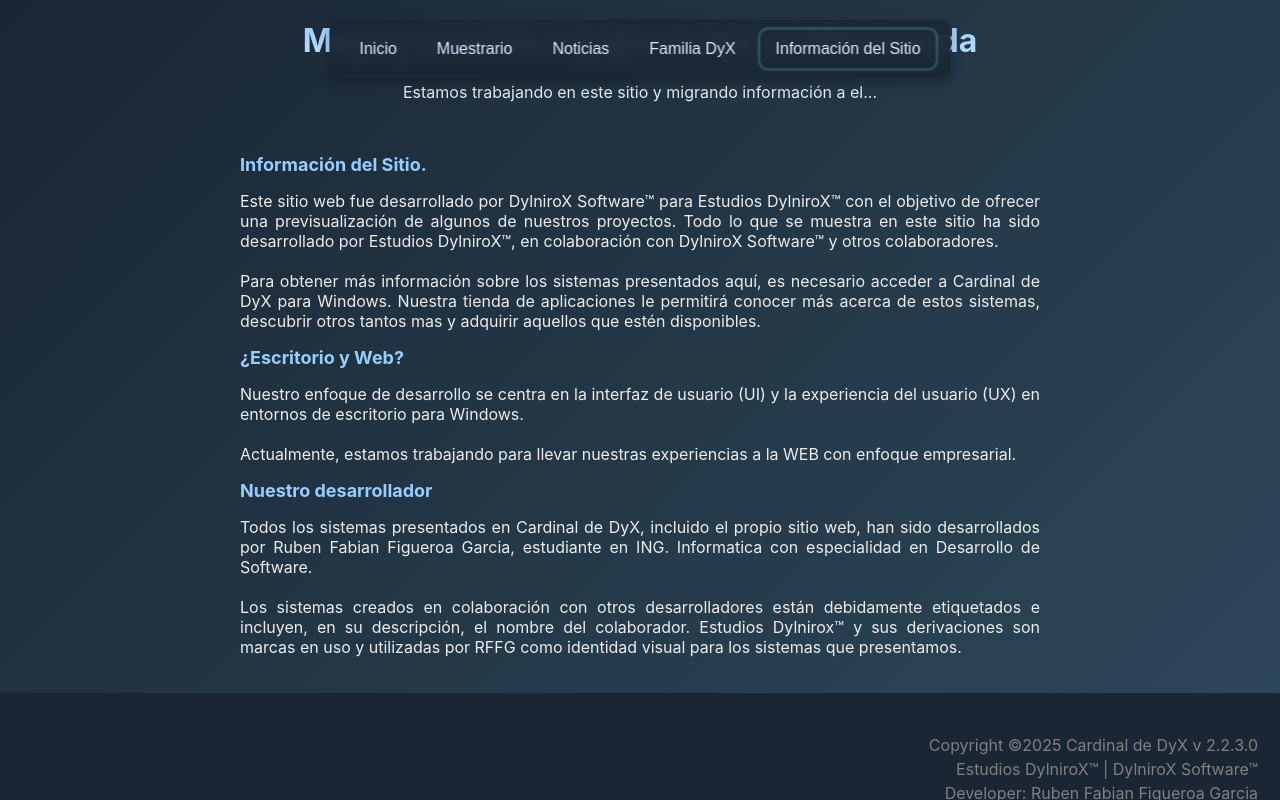
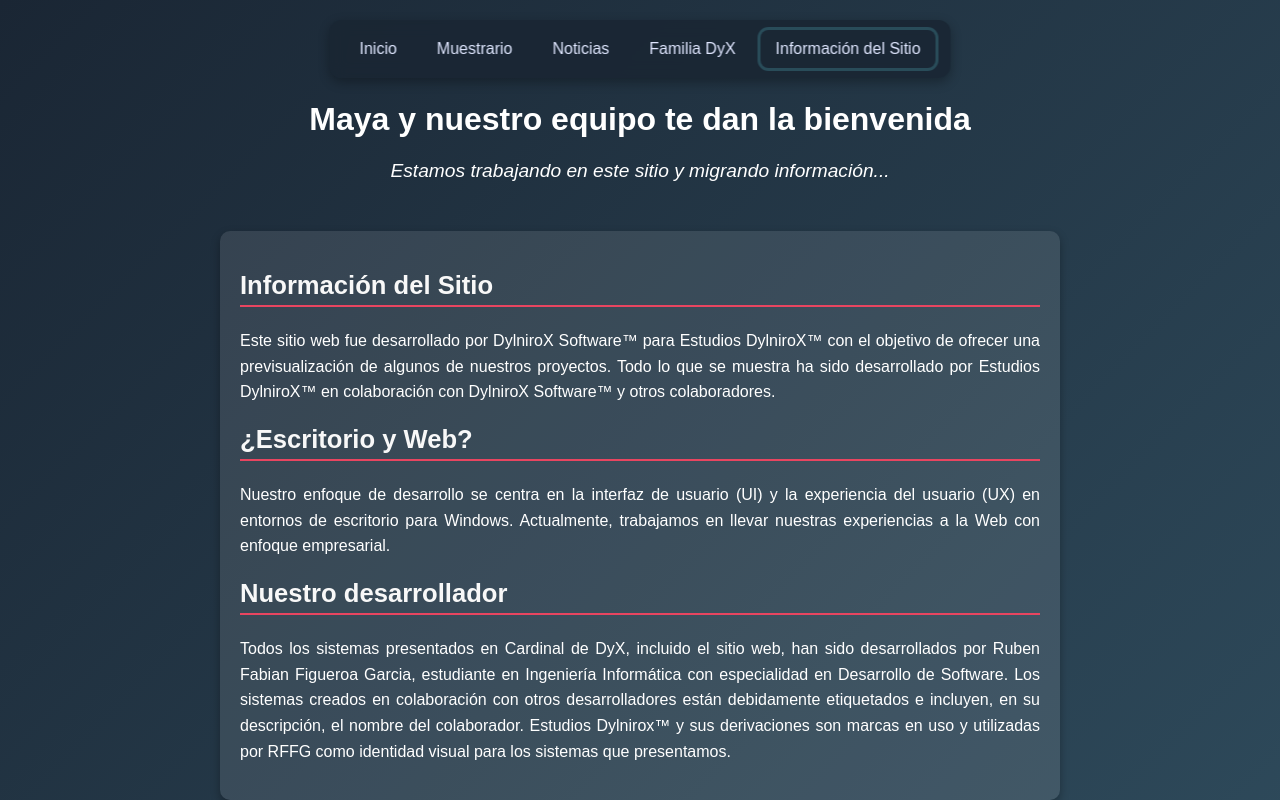
Before and after one commit to Fenix1208/Estudios-DylniroX, a React (Create React App) app: page / in a window 1280 px wide. Both pictures are taken after a click on the button "Información del Sitio". Shown: the top 800 px of the page. Built offline with nearby package versions, Linux system fonts and the light colour scheme.

Commit message:
version 2.2.3.1

```diff
--- a/src/App.js
+++ b/src/App.js
@@ -46,7 +46,7 @@ function App() {
 
   return (
     <div className="App">
-      {renderMenu()} {/* Menú siempre visible */}
+      <Menu onPageChange={handlePageChange}/>
       <div className="content">
         {currentPage === 'menu' && <Principal onPageChange={handlePageChange} />}
         {currentPage === 'inicio' && <Principal />}
--- a/src/Components/Familia DyX/FamiliaDyX.css
+++ b/src/Components/Familia DyX/FamiliaDyX.css
@@ -9,11 +9,7 @@
 
 
 .seccion-encabezado {
-  color: transparent;
-  background: linear-gradient(to bottom, #96CEFF, #ececec);
-  background-clip: text;
-  -webkit-background-clip: text;
-  -webkit-text-fill-color: transparent;
+  color: #f8f8f8;
     top: 0;
 }
 
--- a/src/Components/Footer/Footer.component.jsx
+++ b/src/Components/Footer/Footer.component.jsx
@@ -3,7 +3,7 @@ import './Footer.css';
 const Footer =()=>{
     return(
         <div className="contenedor-footer">
-            <p>Copyright ©2025 Cardinal de DyX v 2.2.3.0</p>
+            <p>Copyright ©2025 Cardinal de DyX v 2.2.3.1</p>
             <p>Estudios DylniroX™ | DylniroX Software™</p>
             <p>Developer: Ruben Fabian Figueroa Garcia</p>
             <p>Derechos reservados. -- |RFFG|</p>
--- a/src/Components/Informacion/Informacion.compoent.jsx
+++ b/src/Components/Informacion/Informacion.compoent.jsx
@@ -1,11 +1,11 @@
 import React, { useState, useEffect } from "react";
-import { Link, Element, animateScroll as scroll } from "react-scroll";
+import { Element } from "react-scroll";
 import "./Informacion.css";
 
 const Informacion = () => {
   const [textIndex, setTextIndex] = useState(0);
   const texts = [
-    "Estamos trabajando en este sitio y migrando información a el...",
+    "Estamos trabajando en este sitio y migrando información...",
     "Tu paciencia y retroalimentación son de gran valor.",
     "Mientras aguardamos, miremos estrellas juntos...",
   ];
@@ -15,54 +15,49 @@ const Informacion = () => {
       setTextIndex((prevIndex) => (prevIndex + 1) % texts.length);
     }, 4000);
 
-    return () => {
-      clearInterval(intervalId);
-    };
+    return () => clearInterval(intervalId);
   }, []);
 
   return (
     <div className="main-page">
-      <div className="contenedor-encabezado">
+      <header className="contenedor-encabezado">
         <h1>Maya y nuestro equipo te dan la bienvenida</h1>
-        <p className="encabezado-parrafo">{texts[textIndex]}</p>
-      </div>
+        <p className="encabezado-parrafo fade-in">{texts[textIndex]}</p>
+      </header>
 
       <Element name="contenido">
         <div className="content-container">
-          <h1 className="h1-element">Información del Sitio.</h1>
-          <p className="p-element">
-            Este sitio web fue desarrollado por DylniroX Software™ para Estudios
-            DylniroX™ con el objetivo de ofrecer una previsualización de algunos
-            de nuestros proyectos. Todo lo que se muestra en este sitio ha sido
-            desarrollado por Estudios DylniroX™, en colaboración con DylniroX
-            Software™ y otros colaboradores.
-            <br /> <br />
-            Para obtener más información sobre los sistemas presentados aquí, es necesario acceder a Cardinal de
-            DyX para Windows. Nuestra tienda de aplicaciones le permitirá
-            conocer más acerca de estos sistemas, descubrir otros tantos mas y
-            adquirir aquellos que estén disponibles.
-          </p>
-          <h1 className="h1-element">¿Escritorio y Web? </h1>
-          <p className="p-element">
-            Nuestro enfoque de desarrollo se centra en la interfaz de usuario
-            (UI) y la experiencia del usuario (UX) en entornos de escritorio
-            para Windows.
-            <br /> <br />
-            Actualmente, estamos trabajando para llevar nuestras
-            experiencias a la WEB con enfoque empresarial.
-          </p>
-          <h1 className="h1-element">Nuestro desarrollador</h1>
-          <p className="p-element">
-            Todos los sistemas presentados en Cardinal de DyX, incluido el
-            propio sitio web, han sido desarrollados por Ruben Fabian Figueroa
-            Garcia, estudiante en ING. Informatica con especialidad en Desarrollo de Software.
-            <br /> <br />
-            Los sistemas creados en colaboración con otros desarrolladores están
-            debidamente etiquetados e incluyen, en su descripción, el nombre del
-            colaborador. Estudios Dylnirox™ y sus derivaciones son marcas en uso
-            y utilizadas por RFFG como identidad visual para los sistemas que
-            presentamos.
-          </p>
+          {[
+            {
+              title: "Información del Sitio",
+              content: `Este sitio web fue desarrollado por DylniroX Software™ para
+              Estudios DylniroX™ con el objetivo de ofrecer una previsualización
+              de algunos de nuestros proyectos. Todo lo que se muestra ha sido
+              desarrollado por Estudios DylniroX™ en colaboración con DylniroX Software™ y otros colaboradores.`,
+            },
+            {
+              title: "¿Escritorio y Web?",
+              content: `Nuestro enfoque de desarrollo se centra en la interfaz de usuario (UI)
+              y la experiencia del usuario (UX) en entornos de escritorio para Windows.
+              Actualmente, trabajamos en llevar nuestras experiencias a la Web con enfoque empresarial.`,
+            },
+            {
+              title: "Nuestro desarrollador",
+              content: `Todos los sistemas presentados en Cardinal de DyX, incluido el sitio web,
+              han sido desarrollados por Ruben Fabian Figueroa Garcia, estudiante en Ingeniería
+              Informática con especialidad en Desarrollo de Software.
+              Los sistemas creados en colaboración con otros desarrolladores están
+              debidamente etiquetados e incluyen, en su descripción, el nombre del
+              colaborador. Estudios Dylnirox™ y sus derivaciones son marcas en uso
+              y utilizadas por RFFG como identidad visual para los sistemas que
+              presentamos.`,
+            },
+          ].map((section, index) => (
+            <section key={index}>
+              <h1 className="h1-element">{section.title}</h1>
+              <p className="p-element">{section.content}</p>
+            </section>
+          ))}
         </div>
       </Element>
     </div>
--- a/src/Components/Informacion/Informacion.css
+++ b/src/Components/Informacion/Informacion.css
@@ -1,35 +1,87 @@
+/* Estilos generales */
+.main-page {
+  display: flex;
+  flex-direction: column;
+  align-items: center;
+  justify-content: center;
+  padding: 40px;
+  font-family: "Arial", sans-serif;
+  background: linear-gradient(135deg, #1a2634, #2e4a5b);
+  color: #ffffff;
+  height: 100vh;
+}
 
+/* Contenedor de encabezado */
 .contenedor-encabezado {
   text-align: center;
-  margin-bottom: 20px;
-  color: transparent;
-  background: linear-gradient(to bottom, #96ceff, #ececec);
-  background-clip: text;
-  -webkit-background-clip: text;
-  -webkit-text-fill-color: transparent;
+  margin-bottom: 30px;
 }
 
-/* Element */
-
-.content-container {
-  padding: 20px;
-  max-width: 800px;
-  margin: 0 auto;
+h1 {
+  font-size: 2rem;
+  font-weight: bold;
 }
 
-.h1-element {
-  font-size: 18px;
-  color: #96ceff;
+.encabezado-parrafo {
+  font-size: 1.2rem;
+  font-style: italic;
+  opacity: 0;
+  animation: fade-in 1s ease-in forwards;
 }
 
-.p-element {
-  text-align: justify;
-  color: #ececec;
+/* Animación para los textos cambiantes */
+@keyframes fade-in {
+  0% {
+    opacity: 0;
+  }
+  100% {
+    opacity: 1;
+  }
 }
 
-@media (max-width: 600px) {
+/* Contenedor principal de contenido */
+.content-container {
+  max-width: 800px;
+  background: rgba(255, 255, 255, 0.1);
+  padding: 20px;
+  border-radius: 10px;
+  box-shadow: 0 4px 10px rgba(0, 0, 0, 0.3);
+}
+
+/* Títulos dentro del contenido */
+.h1-element {
+  font-size: 1.6rem;
+  margin-top: 20px;
+  color: #f8f8f8;
+  border-bottom: 2px solid #e94560;
+  padding-bottom: 5px;
+}
+
+/* Párrafos del contenido */
+.p-element {
+  font-size: 1rem;
+  line-height: 1.6;
+  text-align: justify;
+}
+
+/* Estilo responsivo */
+@media (max-width: 768px) {
   .main-page {
-    padding: 6%;
+    padding: 20px;
+    padding-top: 60px;
+    height: auto;
   }
 
+  .content-container {
+    max-width: 95%;
+    padding: 15px;
+  }
+
+  h1 {
+    font-size: 1.8rem;
+  }
+
+  .p-element {
+    font-size: 0.9rem;
+  }
 }
```
